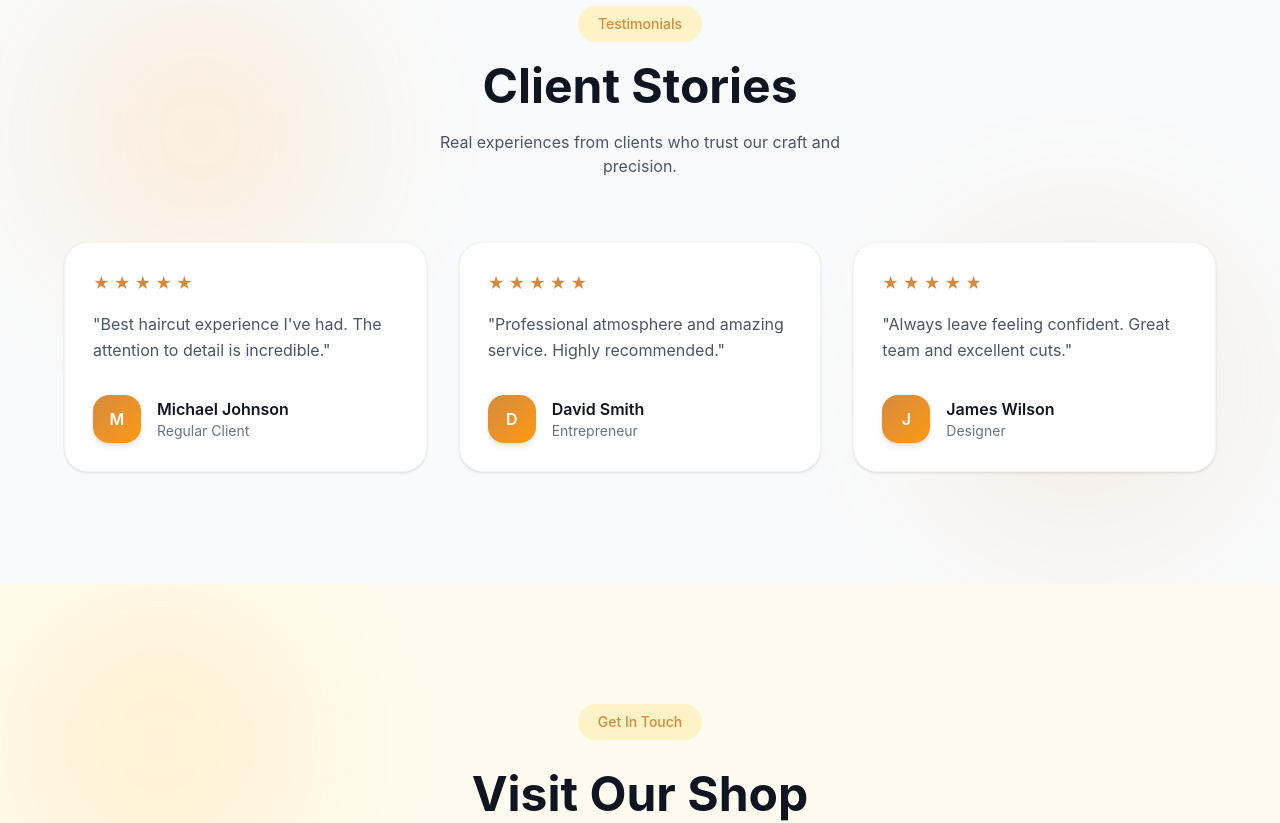
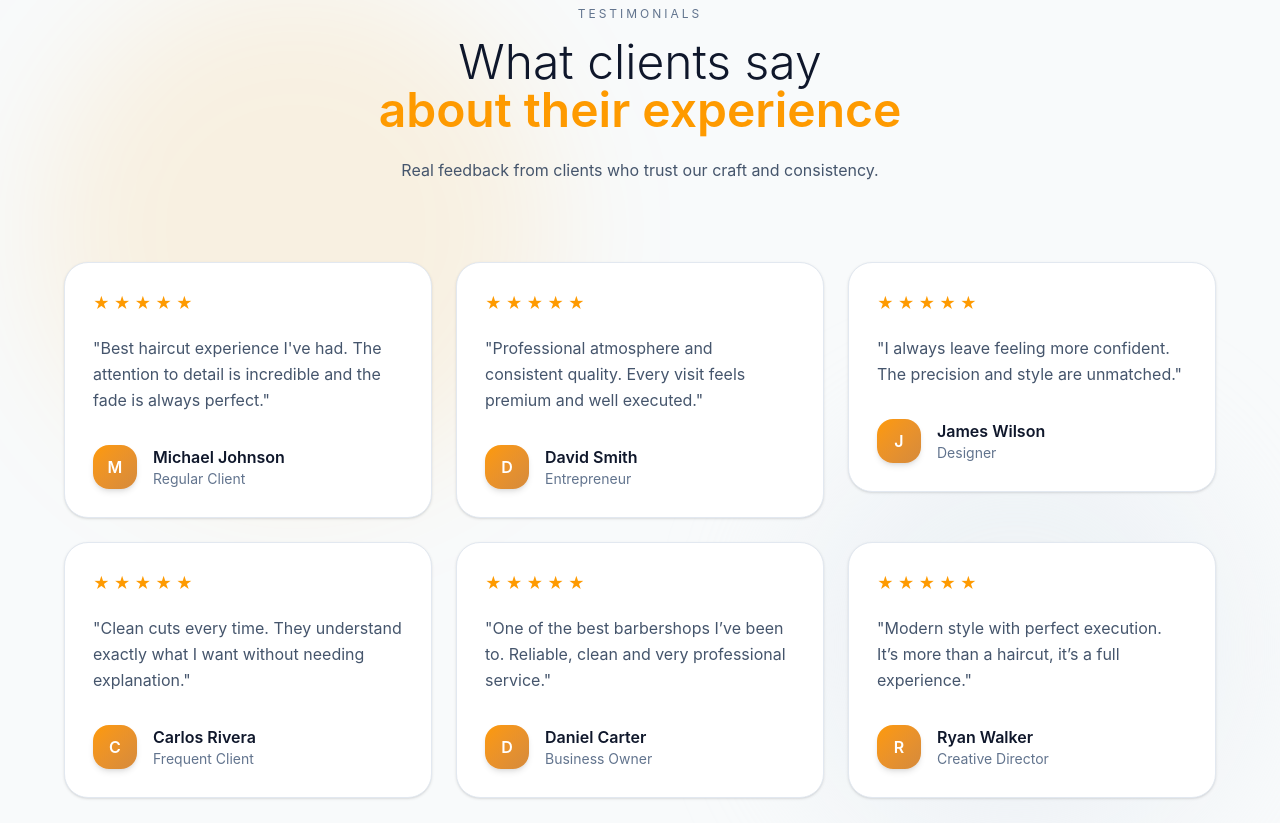
Before and after one commit to VILLARID/Cutly, a React (Vite) app in the folder frontend/: page / in a window 1280 px wide. Shown: the part 4740-5563 px from the top of the page. Built offline with nearby package versions, Linux system fonts and the light colour scheme.

Commit message:
style(testimonials): improve testimonials page

```diff
--- a/frontend/src/pages/Testimonials.jsx
+++ b/frontend/src/pages/Testimonials.jsx
@@ -12,157 +12,137 @@ function Testimonials() {
             id: 1,
             name: "Michael Johnson",
             role: "Regular Client",
-            review: "Best haircut experience I've had. The attention to detail is incredible.",
-            rating: 5
+            review: "Best haircut experience I've had. The attention to detail is incredible and the fade is always perfect.",
         },
         {
             id: 2,
             name: "David Smith",
             role: "Entrepreneur",
-            review: "Professional atmosphere and amazing service. Highly recommended.",
-            rating: 5
+            review: "Professional atmosphere and consistent quality. Every visit feels premium and well executed.",
         },
         {
             id: 3,
             name: "James Wilson",
             role: "Designer",
-            review: "Always leave feeling confident. Great team and excellent cuts.",
-            rating: 5
+            review: "I always leave feeling more confident. The precision and style are unmatched.",
+        },
+        {
+            id: 4,
+            name: "Carlos Rivera",
+            role: "Frequent Client",
+            review: "Clean cuts every time. They understand exactly what I want without needing explanation.",
+        },
+        {
+            id: 5,
+            name: "Daniel Carter",
+            role: "Business Owner",
+            review: "One of the best barbershops I’ve been to. Reliable, clean and very professional service.",
+        },
+        {
+            id: 6,
+            name: "Ryan Walker",
+            role: "Creative Director",
+            review: "Modern style with perfect execution. It’s more than a haircut, it’s a full experience.",
         }
     ];
 
     return (
-
         <section
             id="testimonials"
-            className="relative w-full py-28 px-6 bg-[#f9fafb] overflow-hidden"
+            className="relative w-full py-28 px-6 bg-[#f8fafb] overflow-hidden"
         >
 
-            {/* background glow */}
+            {/* background */}
+            <div className="absolute inset-0">
+                <div className="absolute top-20 left-10 w-lg h-128 bg-[#fe9a00]/10 blur-3xl rounded-full" />
+                <div className="absolute bottom-10 right-10 w-md h-112 bg-slate-200/40 blur-3xl rounded-full" />
+            </div>
 
-            <div className="absolute top-20 left-10 w-80 h-80 bg-[#fe9a00]/10 rounded-full blur-3xl" />
-
-            <div className="absolute bottom-10 right-10 w-80 h-80 bg-[#d58a3b]/10 rounded-full blur-3xl" />
-
-            {/* Header */}
-
+            {/* HEADER */}
             <motion.div
                 variants={testimonialsHeader}
                 initial="hidden"
                 whileInView="visible"
-                viewport={{ once: true }}
-                className="flex flex-col items-center text-center gap-5"
+                viewport={{ once: true, amount: 0.4 }}
+                className="relative text-center max-w-2xl mx-auto"
             >
-
-                <div className="bg-[#fef3c6] px-5 py-2 rounded-full">
-
-                    <p className="text-[#d58a3b] text-sm font-medium">
-
+                <p className="text-xs tracking-[0.25em] uppercase text-slate-500">
                     Testimonials
-
                 </p>
 
-                </div>
-
-                <h2 className="text-4xl md:text-5xl font-bold text-[#101522]">
-
-                    Client Stories
-
+                <h2 className="text-4xl md:text-5xl font-light text-slate-900 mt-4">
+                    What clients say
+                    <br />
+                    <span className="text-[#fe9a00] font-semibold">
+                        about their experience
+                    </span>
                 </h2>
 
-                <p className="text-gray-600 max-w-md">
-
-                    Real experiences from clients who trust
-                    our craft and precision.
-
+                <p className="text-slate-600 mt-6">
+                    Real feedback from clients who trust our craft and consistency.
                 </p>
-
             </motion.div>
 
-            {/* Cards */}
-
-            <div className="mt-16 grid grid-cols-1 md:grid-cols-3 gap-8 max-w-6xl mx-auto">
+            {/* GRID */}
+            <div className="relative mt-20 max-w-6xl mx-auto grid grid-cols-1 md:grid-cols-2 lg:grid-cols-3 gap-6">
 
                 {testimonials.map((client, index) => (
-
                     <motion.div
                         key={client.id}
                         variants={testimonialCard}
                         initial="hidden"
                         whileInView="visible"
-                        viewport={{
-                            once: true,
-                            amount: 0.3
-                        }}
-                        transition={{
-                            delay: index * 0.2
-                        }}
-                        className="group relative bg-white rounded-3xl p-7 border border-gray-100 shadow-sm hover:shadow-xl transition-all duration-300 hover:-translate-y-2"
+                        viewport={{ once: true, amount: 0.3 }}
+                        transition={{ delay: index * 0.08 }}
+                        className="group relative"
                     >
 
-                        <div className="absolute top-0 left-6 right-6 h-[2px] bg-gradient-to-r from-[#d58a3b] to-transparent opacity-0 group-hover:opacity-100 transition" />
+                        {/* card glow */}
+                        <div className="absolute -inset-1 bg-[#fe9a00]/0 group-hover:bg-[#fe9a00]/10 blur-xl rounded-3xl transition duration-300" />
 
-                        {/* Stars */}
+                        <div className="relative bg-white border border-slate-200 rounded-3xl p-7 shadow-sm hover:shadow-2xl transition-all duration-300 hover:-translate-y-1">
 
-                        <div className="flex gap-1 text-[#d58a3b] mb-4">
-
-                            {"★★★★★".split("").map((star, i) => (
-
+                            {/* stars */}
+                            <div className="flex gap-1 text-[#fe9a00] mb-5">
+                                {Array.from({ length: 5 }).map((_, i) => (
                                     <span
                                         key={i}
                                         className="group-hover:scale-110 transition"
                                     >
-                                    {star}
+                                        ★
                                     </span>
-
                                 ))}
-
                             </div>
 
-                        {/* Review */}
-
-                        <p className="text-gray-600 leading-relaxed mb-8">
-
+                            {/* review */}
+                            <p className="text-slate-600 leading-relaxed mb-8 text-sm md:text-base">
                                 "{client.review}"
-
                             </p>
 
-                        {/* User */}
-
+                            {/* user */}
                             <div className="flex items-center gap-4">
 
-                            <div className="w-12 h-12 rounded-2xl bg-gradient-to-br from-[#d58a3b] to-[#fe9a00] flex items-center justify-center text-white font-semibold shadow-md">
-
+                                <div className="w-11 h-11 rounded-2xl bg-linear-to-br from-[#fe9a00] to-[#d58a3b] flex items-center justify-center text-white font-semibold shadow-md">
                                     {client.name[0]}
-
                                 </div>
 
                                 <div>
-
-                                <h4 className="font-semibold text-[#101522]">
-
+                                    <h4 className="font-semibold text-slate-900">
                                         {client.name}
-
                                     </h4>
-
-                                <p className="text-sm text-gray-500">
-
+                                    <p className="text-sm text-slate-500">
                                         {client.role}
-
                                     </p>
+                                </div>
 
                             </div>
 
                         </div>
-
                     </motion.div>
-
                 ))}
 
             </div>
-
         </section>
-
     );
 }
 
```
Lines whose indentation alone changed are shown as unchanged.
